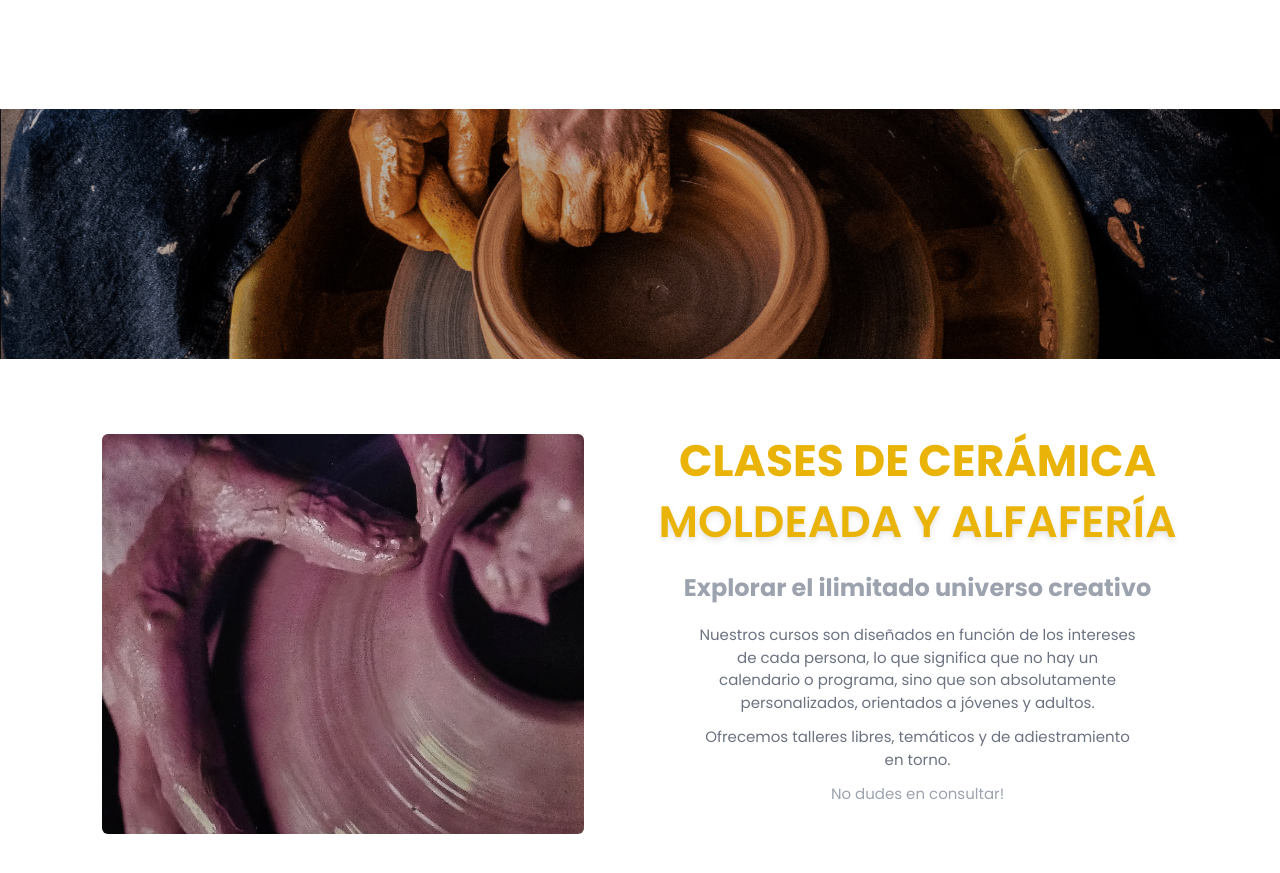
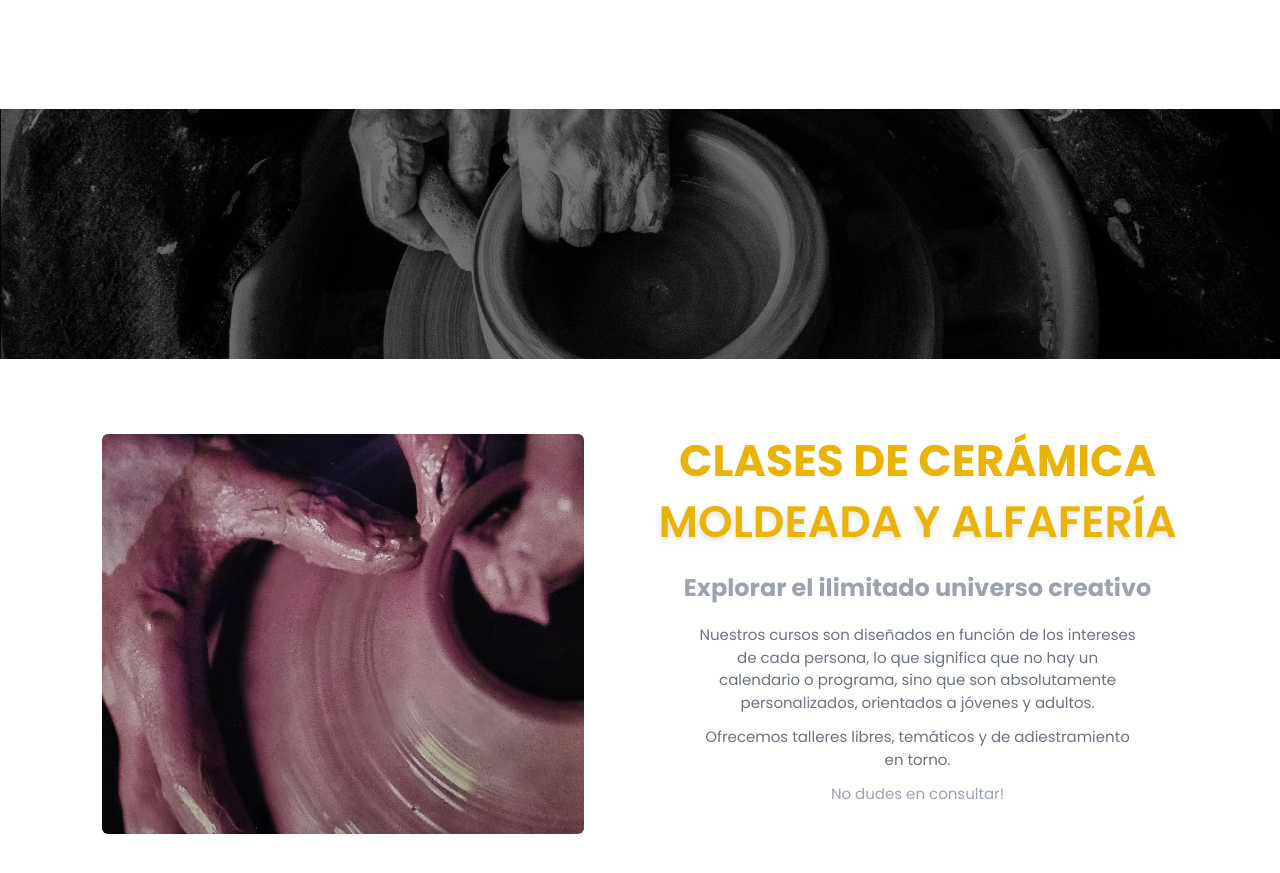
Before and after one commit to gonmb3/keramikoe-workshop-Reactjs, a React (Vite) app: page / in a window 1280 px wide. Shown: the part 1211-2084 px from the top of the page. Built offline with nearby package versions, Linux system fonts and the light colour scheme.

Commit message:
gray img

```diff
--- a/src/styles/imgBGsection.css
+++ b/src/styles/imgBGsection.css
@@ -1,5 +1,5 @@
 .common__section{
-    background: linear-gradient(rgba(0, 0, 0, 0.285),rgba(0, 0, 0, 0.297)),url("/src/assets/img/bg-coomon-section.png") no-repeat center ;
+    background: linear-gradient(rgba(0, 0, 0, 0.285),rgba(0, 0, 0, 0.297)),url("/src/assets/img/bg-coomon-section.jpg") no-repeat center ;
     background-attachment: fixed;
     background-size: cover;
     width: 100%;
```
Also changed, not shown: src/assets/img/bg-coomon-section.jpg (added), src/assets/img/bg-coomon-section.png (deleted).
